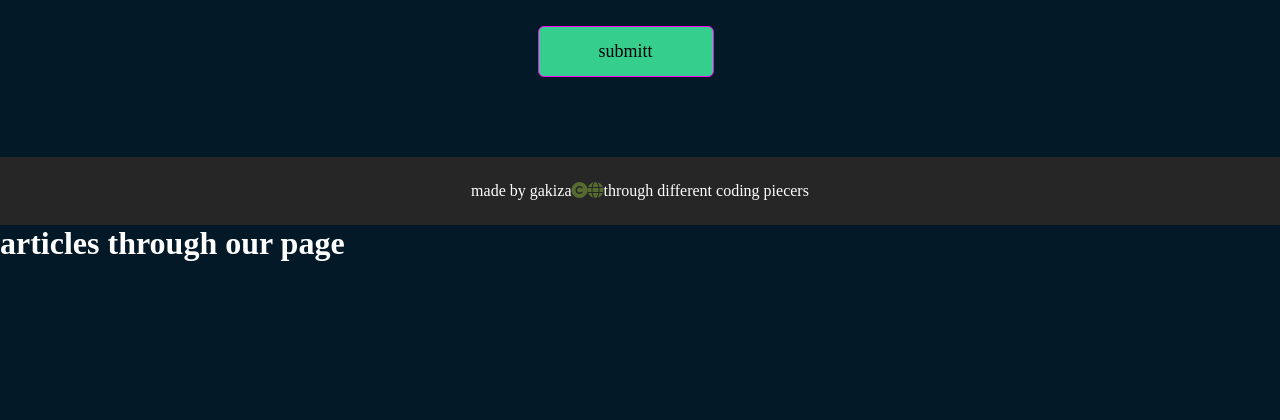
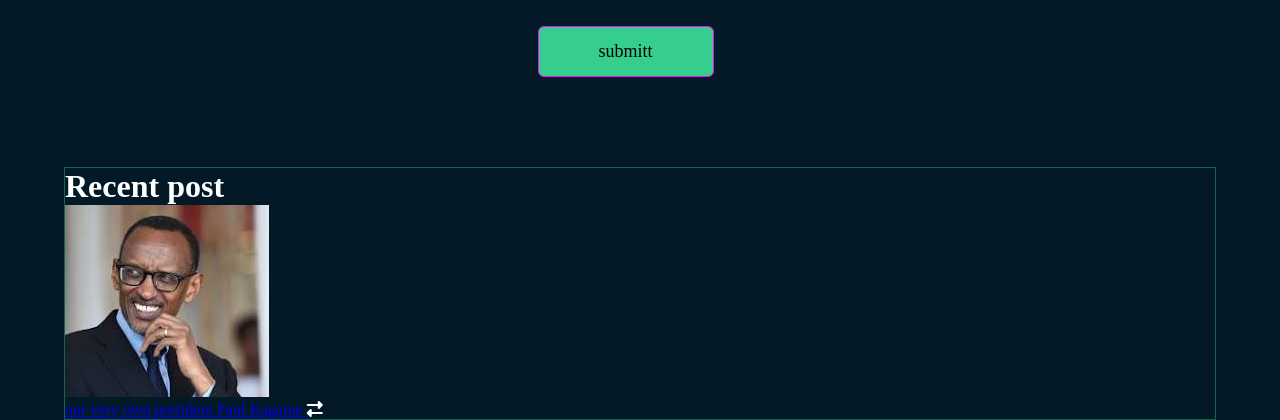
Before and after one commit to lievin219/gakiza-portofolio, a plain HTML site: page apping.html in a window 1280 px wide. Shown: the part 2313-2733 px from the top of the page. Before the commit the page ends 2575 px from the top, so only its background shows below. Drawn offline with nearby package versions, Linux system fonts and the light colour scheme.

Commit message:
we are   ublishing our article page

```diff
--- a/app.css
+++ b/app.css
@@ -49,6 +49,28 @@ nav{
     left:0;
     height: 10%;
 
+}
+.contenti{
+     width: 90%;
+     margin: 30px auto 30px;
+     border: 1px solid  #12664F;
+}
+.contenti.main-contenti{
+    width: 70%;
+    float: left;
+    border: 1px solid #040404 ;
+
+}
+.clearfix::after{
+    content: '';
+    display: block;
+    clear: both;
+}
+.contenti.sidebarii{
+    width: 30%;
+    float: left;
+    height: 300px;
+    border: 1px solid #85FF9E;
 }
 nav ul li {
     display: inline-block;
--- a/apping.html
+++ b/apping.html
@@ -183,13 +183,25 @@
                         </div>
                     </div>
                 </div>
+                <!--this is a content where it is starting from -->
+                <div class="contenti clearfix">
+<div class="main-contenti">
+    <h1 class="recent-post-title">Recent post</h1>
+    <div class="posting">
+        <img src="hisexcellency.jpg.jpeg" alt="" class="post-image">
+        <div class="post-preview">
+            <h1></h1><a href="single.html"> our very own president Paul Kagame </a></h1>
+            <i class="fa fa-exchange" aria-hidden="true"></i>
+        </div>
+    </div>
+</div>
+<div class="sidebarii">
 
-                <div class="copyright" >
-                    <p> made by gakiza<i class="fa-solid fa-copyright"></i><i class="fa-solid fa-globe"></i>through different coding piecers</p>
+</div>
                 </div>
-            </div>
-            <div class="artilce-title">
-                <h1> articles through our page</h1>
+                <!--this is a content where it is ending from -->
+
+
             </div>
 
 
```
Also changed, not shown: hisexcellency.jpg.jpeg (added), single.html (added).
